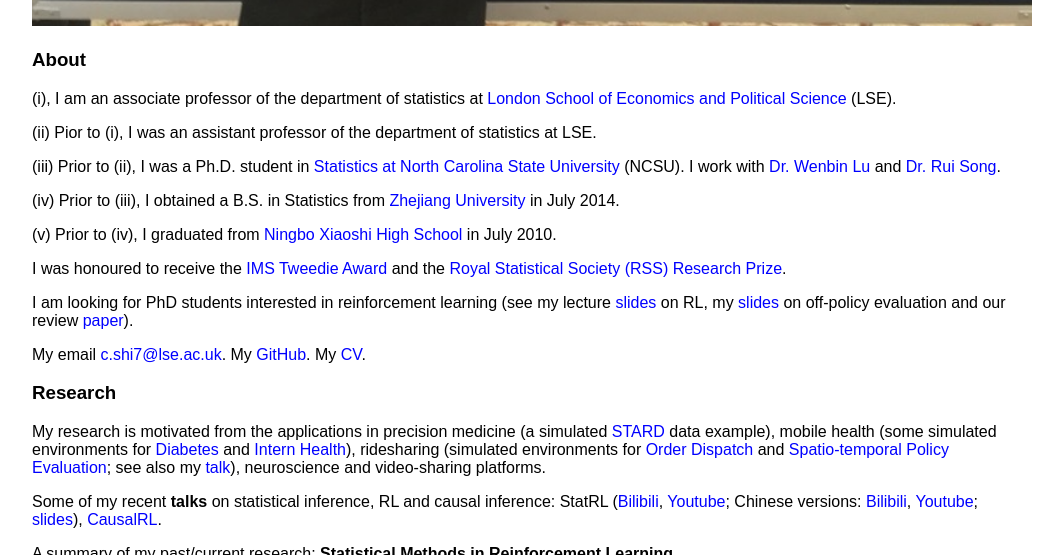
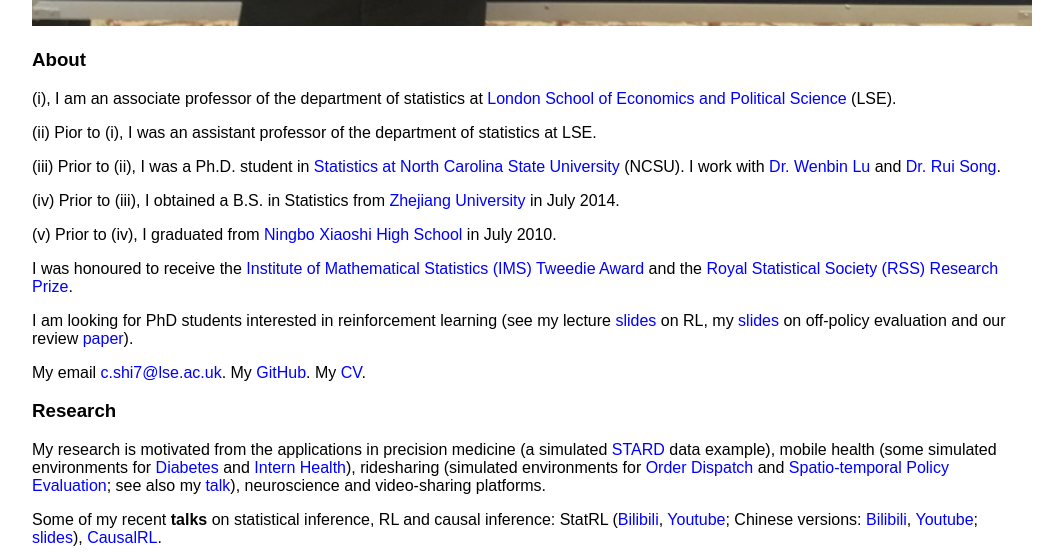
Before and after one commit to callmespring/callmespring.github.io, a Jekyll site: the page built from index.md, in a window 1280 px wide and 900 px high, scrolled down 818 px, cut to the strip 0-555 px from the top of the window. Shown: the whole strip, without its empty margins (108-1171 px from the left). Built offline with Jekyll 4.4.1, drawn with Linux system fonts in a browser that asks for light colours.

Commit message:
Update index.md

```diff
--- a/index.md
+++ b/index.md
@@ -20,7 +20,7 @@ layout: default
 
 <!---I have a postdoc position funded by [EPSRC](https://gow.epsrc.ukri.org/NGBOViewGrant.aspx?GrantRef=EP/W014971/1&utm_source=BenchmarkEmail&utm_campaign=PhD_Newsletter_-_LT_Week_05_(2021%2f22)&utm_medium=email). See the post [here](https://jobs.lse.ac.uk/Vacancies/W/3537/0/335760/15539/research-officer-in-statistics).-->
 
-I was honoured to receive the [IMS Tweedie Award](https://imstat.org/2024/03/05/chengchun-shi-receives-2024-ims-tweedie-new-researcher-award/) and the [Royal Statistical Society (RSS) Research Prize](https://rss.org.uk/news-publication/news-publications/2021/general-news/announcing-our-honours-recipients-for-2021/).
+I was honoured to receive the [Institute of Mathematical Statistics (IMS) Tweedie Award](https://imstat.org/2024/03/05/chengchun-shi-receives-2024-ims-tweedie-new-researcher-award/) and the [Royal Statistical Society (RSS) Research Prize](https://rss.org.uk/news-publication/news-publications/2021/general-news/announcing-our-honours-recipients-for-2021/).
 
 I am looking for PhD students interested in reinforcement learning (see my lecture [slides](https://github.com/callmespring/RL-short-course) on RL, my [slides](https://github.com/callmespring/RL-short-course/blob/main/Lecture%205/OPEslides.pdf) on off-policy evaluation and our review [paper](https://arxiv.org/pdf/2212.06355.pdf)).
 
```
